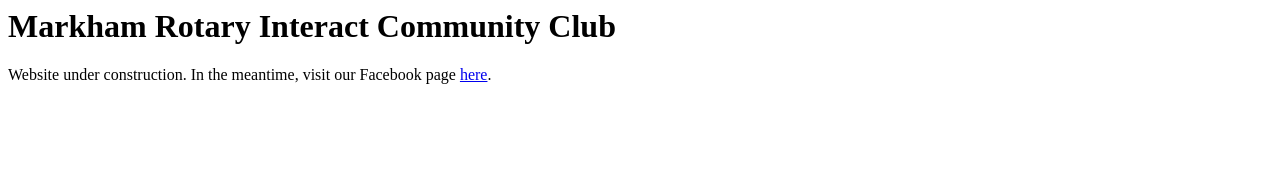
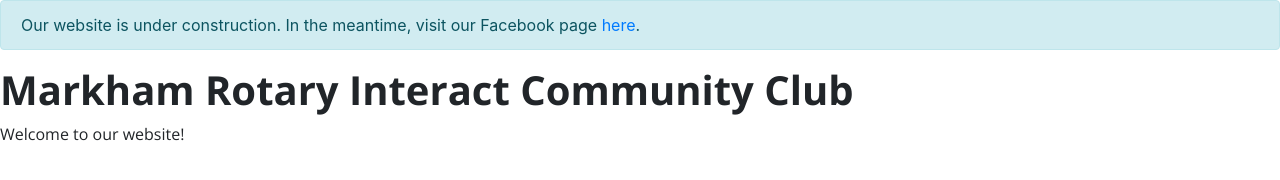
Before and after one commit to jerry70450/mricc-org, a plain HTML site: page index.html in a window 1280 px wide. Drawn offline with nearby package versions, Linux system fonts and the light colour scheme.

Commit message:
more updates

```diff
--- a/index.html
+++ b/index.html
@@ -1,8 +1,11 @@
 <html>
 <body>
-  <h1 style="font-family: 'Arial, Helvetica, sans-serif'">Markham Rotary Interact Community Club</h1>
-  <p style="font-family: 'Arial, Helvetica, sans-serif'">
-    Website under construction. In the meantime, visit our Facebook page <a href="https://www.facebook.com/groups/423988474662467/">here</a>.
-  </p>
-</body>
-</html>
+  <link href="https://fonts.googleapis.com/css?family=Open+Sans:400,600,700,800" rel="stylesheet">
+  <link rel="stylesheet" href="https://maxcdn.bootstrapcdn.com/bootstrap/4.0.0/css/bootstrap.min.css" integrity="sha384-Gn5384xqQ1aoWXA+058RXPxPg6fy4IWvTNh0E263XmFcJlSAwiGgFAW/dAiS6JXm" crossorigin="anonymous">
+  <script src="https://maxcdn.bootstrapcdn.com/bootstrap/4.0.0/js/bootstrap.min.js" integrity="sha384-JZR6Spejh4U02d8jOt6vLEHfe/JQGiRRSQQxSfFWpi1MquVdAyjUar5+76PVCmYl" crossorigin="anonymous"></script>
+  <div class="alert alert-info" role="alert">
+    Our website is under construction. In the meantime, visit our Facebook page <a href="https://www.facebook.com/groups/423988474662467/">here</a>.  </div>
+    <h1 style="font-family: 'Open Sans', sans-serif;"><b>Markham Rotary Interact Community Club</b></h1>
+    <p style="font-family: 'Open Sans', sans-serif;"> Welcome to our website! </p>
+  </body>
+  </html>
```
